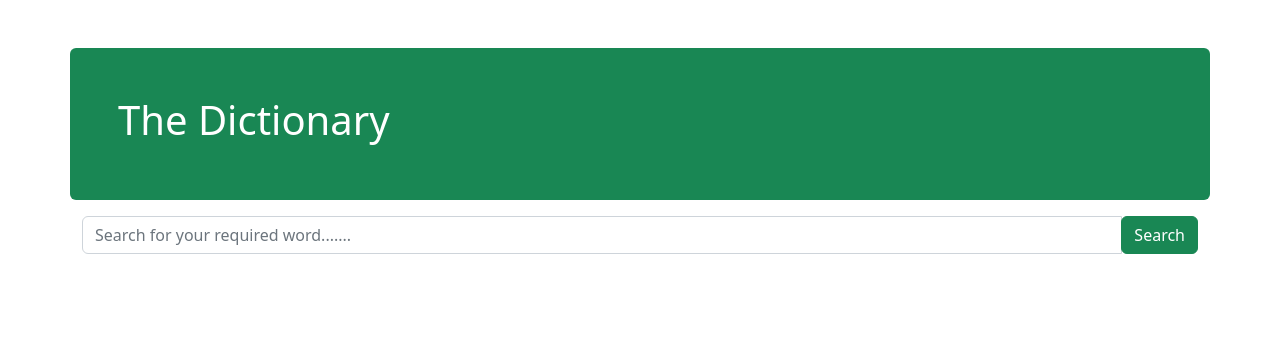
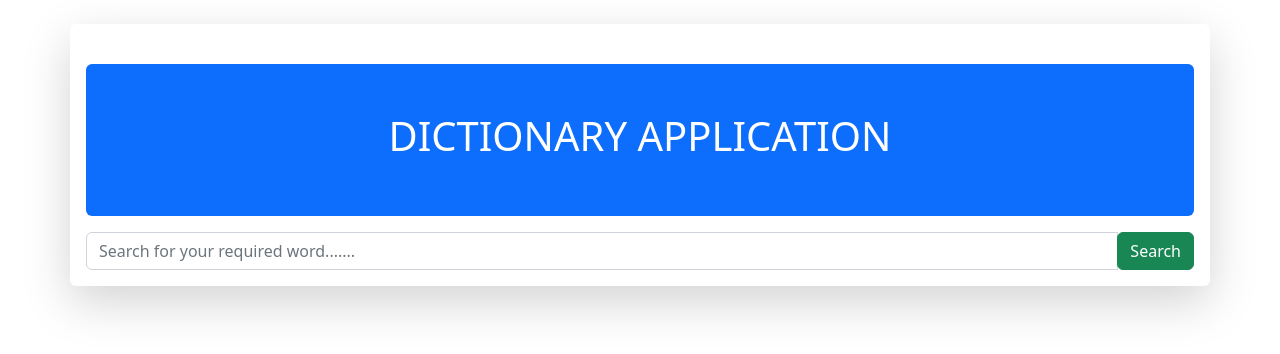
Before and after one commit to sai-vamshi-b/Dictionary_Application, a Django app: page / in a window 1280 px wide. Shown: the top 354 px of the page. Run offline with Django 4.2, Linux system fonts and the light colour scheme.

Commit message:
Update base.html

```diff
--- a/dictionary/templates/dictionary/base.html
+++ b/dictionary/templates/dictionary/base.html
@@ -12,15 +12,15 @@
 <body>
     <div class="container mt-4">
         <div class="row">
+            <div class="shadow-lg p-3 mb-5 bg-body rounded">
+                <div class="mt-4 p-5 bg-primary text-white rounded mb-3">
+                    <h1><center>DICTIONARY APPLICATION</center></h1>
+                </div>
+                <div class="col-md-12">
+                    {% block content %}
 
-            <div class="mt-4 p-5 bg-success text-white rounded mb-3">
-                <h1>The Dictionary</h1>
-            </div>
-
-            <div class="col-md-12">
-                {% block content %}
-
-                {% endblock %}
+                    {% endblock %}
+                </div>
             </div>
         </div>
     </div>
```
